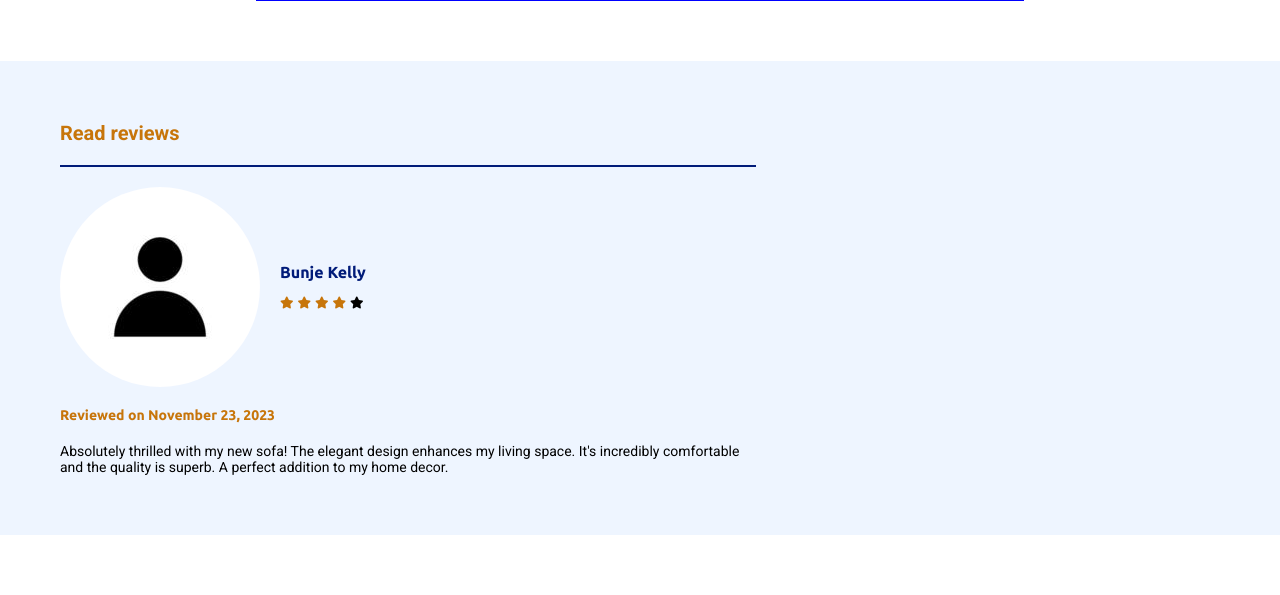
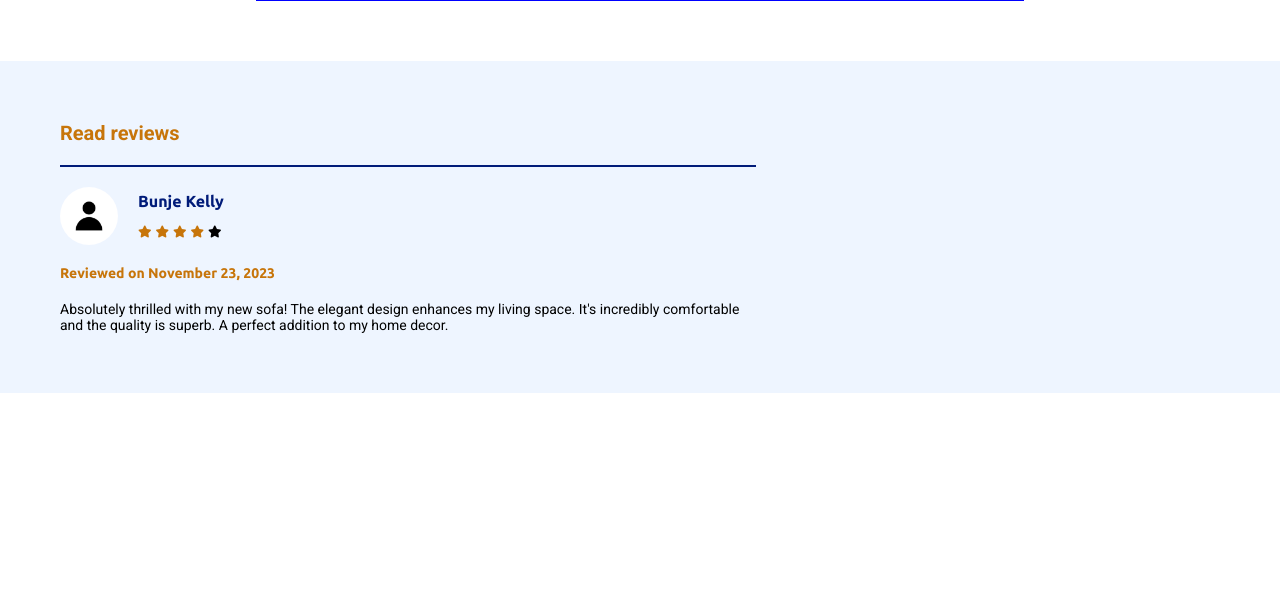
Before and after one commit to EucTech/luxefurnix, a Python web app: template templates/description.html in a window 1280 px wide. Shown: the part 995-1590 px from the top of the page. After the commit the page ends 1388 px from the top, so only its background shows below. Run offline with Jinja, Linux system fonts and the light colour scheme; the template is opened without the code that fills it, so the values that code supplies are empty.

Commit message:
order page

```diff
--- a/static/styles/description.css
+++ b/static/styles/description.css
@@ -433,7 +433,7 @@ ul {
 }
 
 .read-reviews .info img {
-    width: 5;
+    width: 5%;
     height: 5%;
     border-radius: 50%;
 }
```
Also changed, not shown: static/styles/order.css (added).
